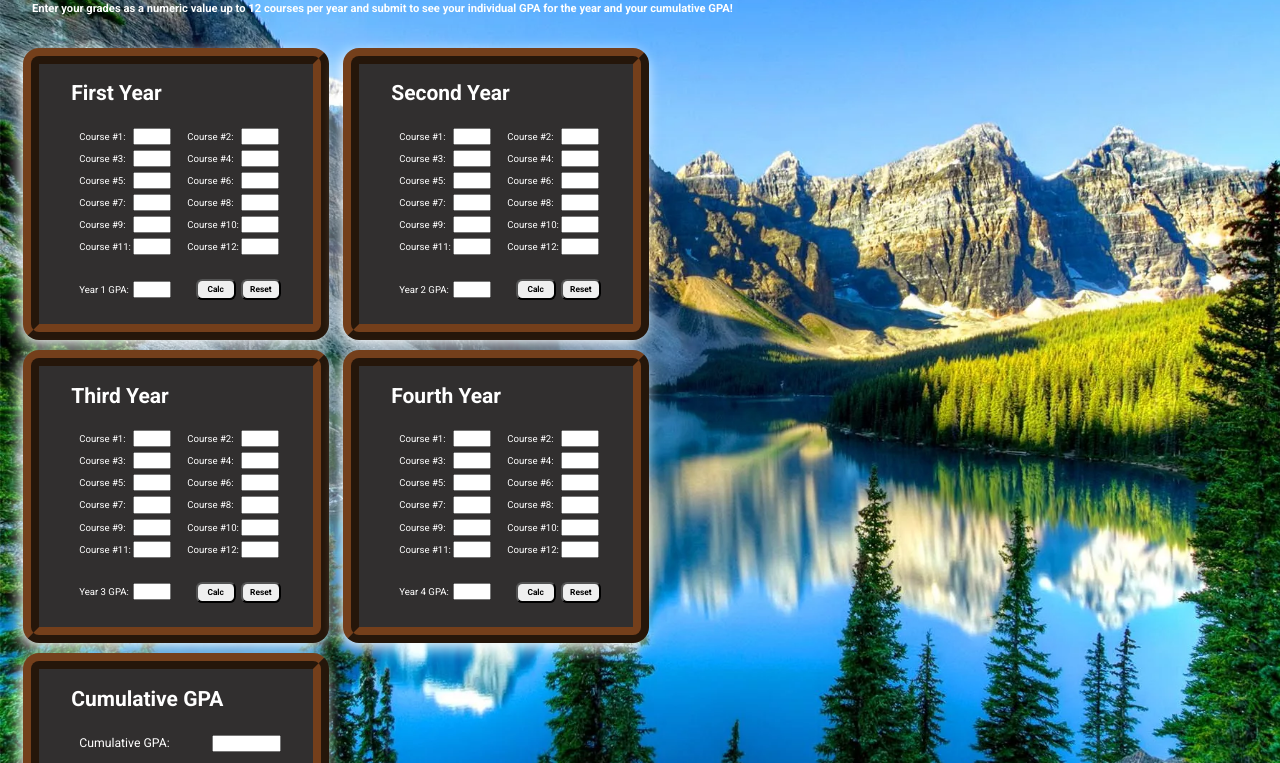
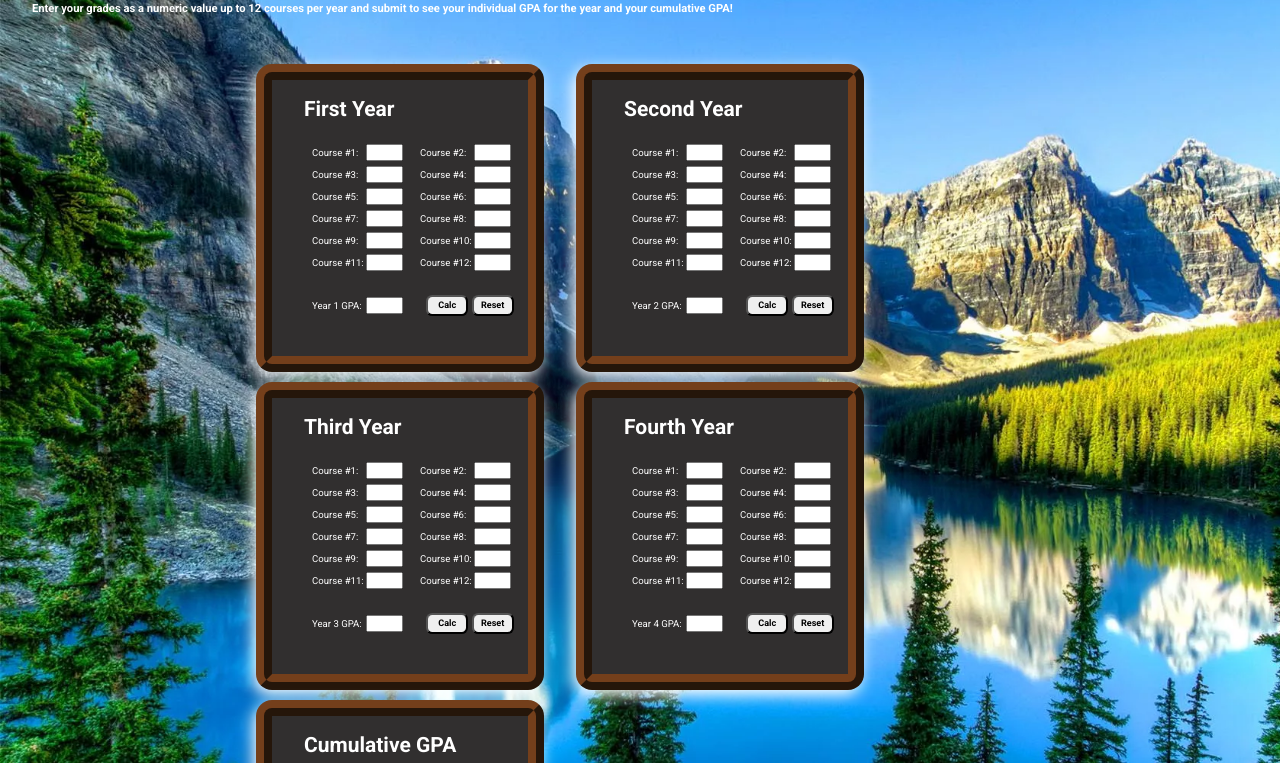
Before and after one commit to NathanielKhallil/GPA_calculator, a plain HTML site: page index.html in a window 1280 px wide. Shown: the part 67-830 px from the top of the page. Drawn offline with Linux system fonts and the light colour scheme.

Commit message:
Added MediaQueries

```diff
--- a/CSS/styles.css
+++ b/CSS/styles.css
@@ -21,6 +21,7 @@ p {
   display: block;
   margin-left: 2rem;
   font-weight: 700;
+  padding-right: 1rem;
 }
 
 @media screen and (min-width: 350px) {
@@ -67,12 +68,6 @@ ul li {
 }
 
 @media screen and (min-width: 768px) {
-  ul li {
-    font-size: 1.1rem;
-  }
-}
-
-@media screen and (min-width: 1024px) {
   ul li {
     font-size: 0.6rem;
   }
@@ -137,17 +132,17 @@ input {
   grid-template-rows: 1fr;
   grid-column-gap: 10px;
   grid-row-gap: 10px;
-  margin: 2rem;
-  justify-items: center;
+  padding-left: 1.5rem;
+  width: 80%;
 }
 
-@media screen and (min-width: 1024px) {
+@media screen and (min-width: 768px) {
   .grid {
     grid-template-columns: 16rem 16rem;
-    grid-template-rows: 1fr;
     column-gap: 4rem;
-    margin: 2rem 1rem 2rem 3rem;
-    justify-items: center;
+    margin: 3rem auto 2rem auto;
+    padding-left: 0;
+    width: 60%;
   }
 }
 
@@ -157,7 +152,6 @@ input {
   background-color: rgb(49, 47, 47);
   border: 1rem ridge rgba(122, 65, 26, 0.925);
   border-radius: 1rem;
-  padding-right: 1.1rem;
   box-shadow: -3px 5px 15px;
 }
 
@@ -210,13 +204,7 @@ input {
 @media screen and (min-width: 768px) {
   .button__container {
     text-align: right;
-    margin-right: 4.2rem;
-  }
-}
-
-@media screen and (min-width: 1024px) {
-  .button__container {
-    margin-right: 0.8rem;
+    margin-right: 0.9rem;
   }
 }
 
@@ -237,18 +225,12 @@ input {
   }
 }
 
-@media screen and (min-width: 375px) {
-  .btn {
-    width: 18%;
-  }
-}
-
 @media screen and (min-width: 400px) {
   .btn {
     font-size: 80%;
     font-weight: 700;
     padding: 0.25rem 0.1rem;
-    width: 19.8%;
+    width: 16.8%;
   }
 }
 
@@ -263,17 +245,11 @@ input {
 
 @media screen and (min-width: 768px) {
   .btn {
-    font-size: 120%;
+    font-size: 65%;
     font-weight: 700;
-    width: 16%;
-  }
-}
-
-@media screen and (min-width: 1024px) {
-  .btn {
-    font-size: 60%;
-    font-weight: 700;
-    width: 18%;
+    padding: 0.2rem 0;
+    margin: 1.5rem 0rem;
+    width: 19%;
   }
 }
 
```
Also changed, not shown: index.html (+0 -50 lines).
